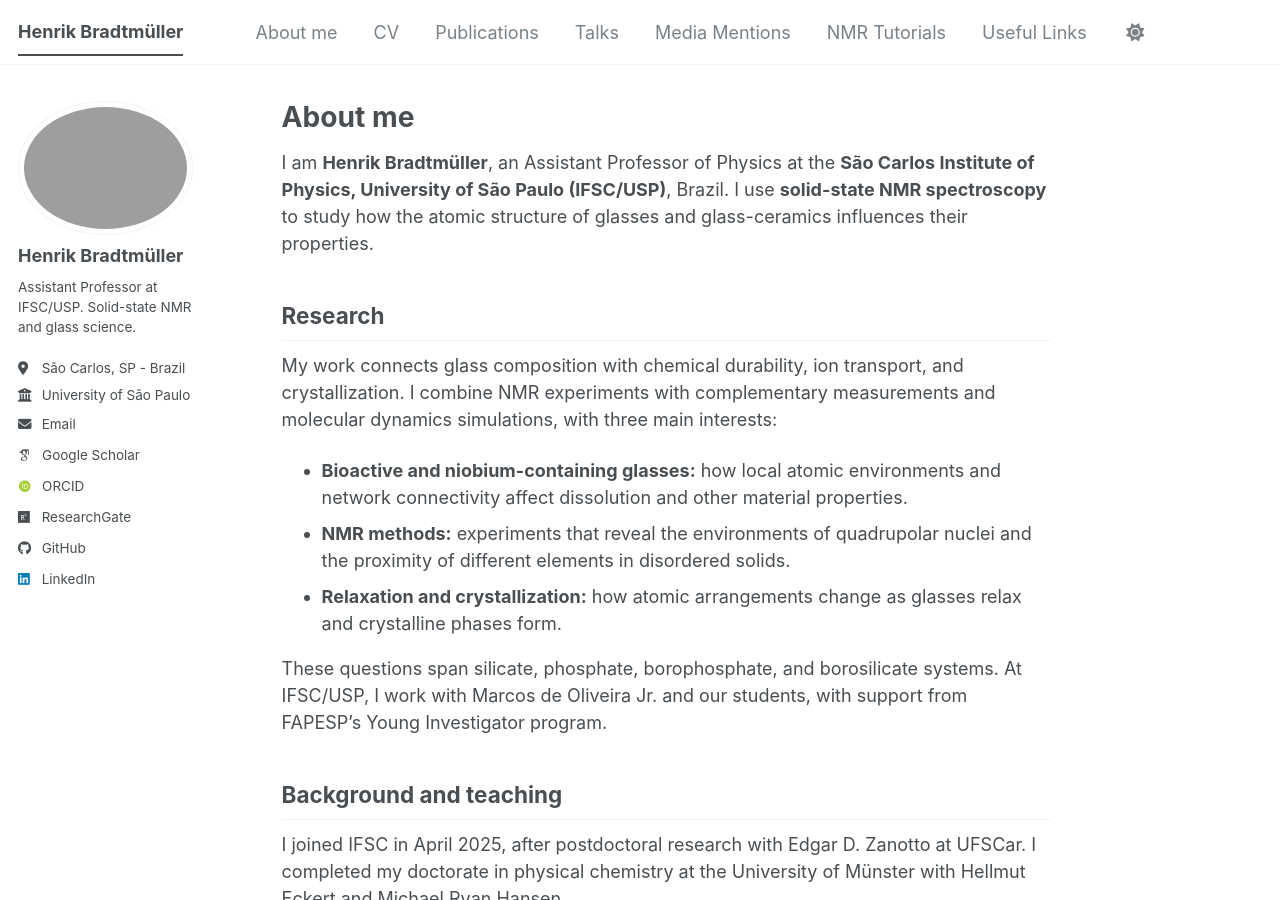
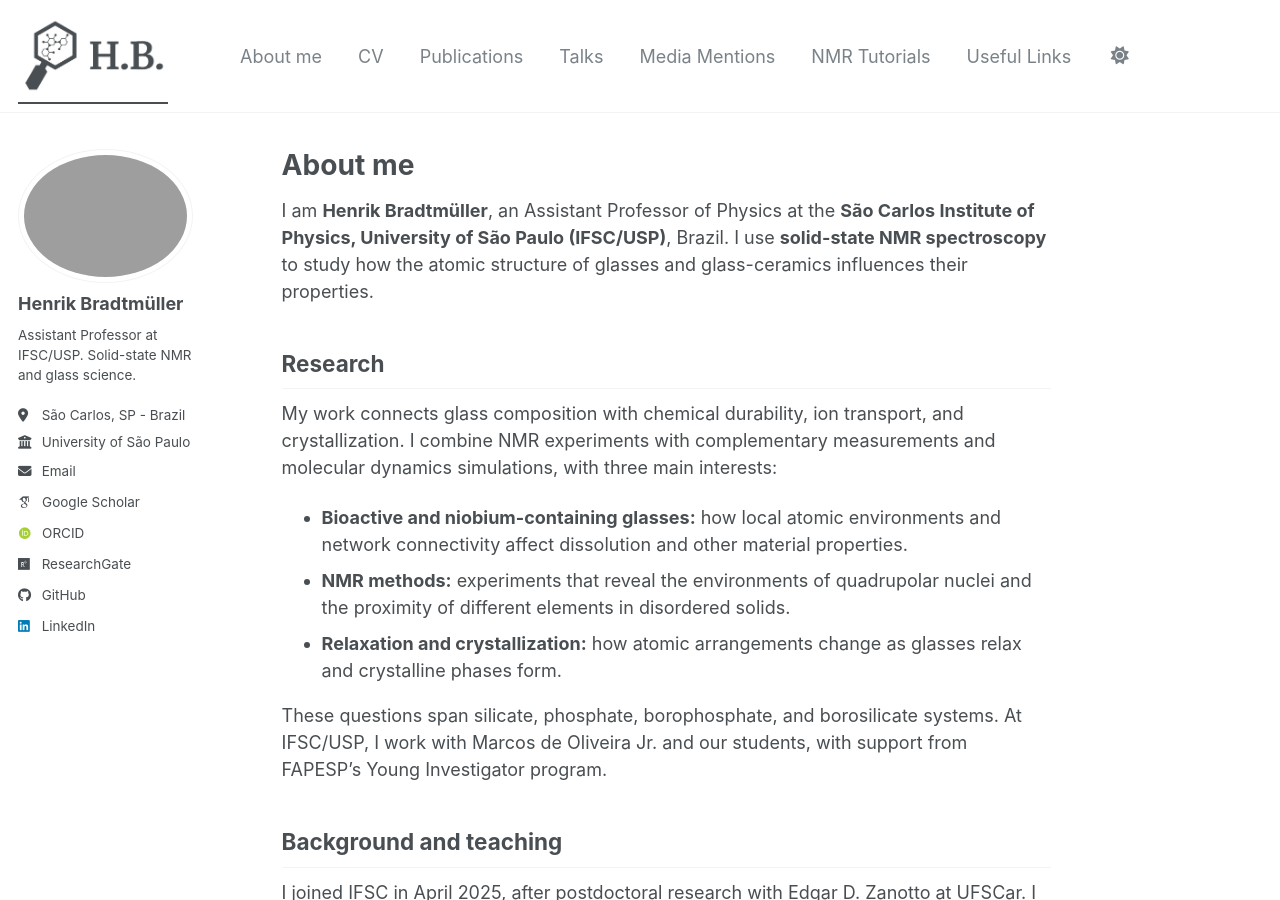
Before and after one commit to hbrmn/hbrmn.github.io, a Jekyll site: the page built from _pages/about.md, in a window 1280 px wide and 900 px high. Built offline with Jekyll 4.4.1, drawn with Linux system fonts in a browser that asks for light colours; some web fonts are replaced.

Commit message:
Restore original personal logo in website masthead

```diff
--- a/_includes/masthead.html
+++ b/_includes/masthead.html
@@ -6,7 +6,7 @@
         <button aria-label="More navigation links"><span class="navicon"></span></button>
         <ul class="visible-links">
           <li class="masthead__menu-item masthead__menu-item--lg persist {% if page.url == '/' or page.url == '/index.html' %}selected{% endif %}">
-            <a href="{{ base_path }}/">{{ site.title }}</a>
+            <a href="{{ base_path }}/"><img src="{{ base_path }}/images/Logo_HB4.PNG" alt="{{ site.title | escape }}" width="150"></a>
           </li>
           {% for link in site.data.navigation.main %}
             {% if link.url contains 'http' %}
```
